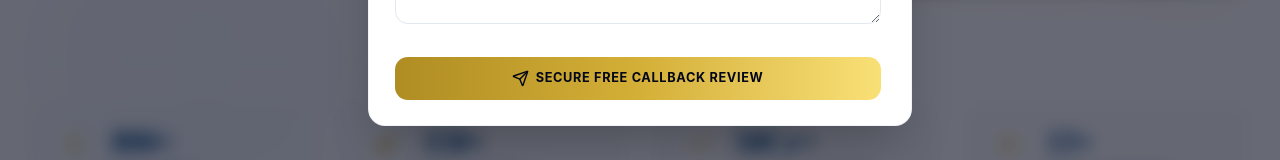
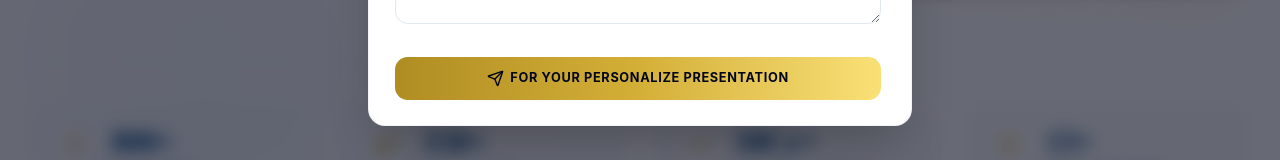
Before and after one commit to yashpanchal089/buyinsuranceplan, a React (Vite) app: page / in a window 1280 px wide. Both pictures are taken after a click on the button "GET FREE CONSULTATION". Shown: the part 534-694 px from the top of the page. Built offline with nearby package versions, Linux system fonts and the light colour scheme.

Commit message:
Update Modal submit button text to 'FOR YOUR PERSONALIZE PRESENTATION'

```diff
--- a/src/App.jsx
+++ b/src/App.jsx
@@ -238,7 +238,7 @@ function App() {
                 ) : (
                   <>
                     <Send className="h-4 w-4" />
-                    <span>Secure Free Callback Review</span>
+                    <span>FOR YOUR PERSONALIZE PRESENTATION</span>
                   </>
                 )}
               </button>
```
